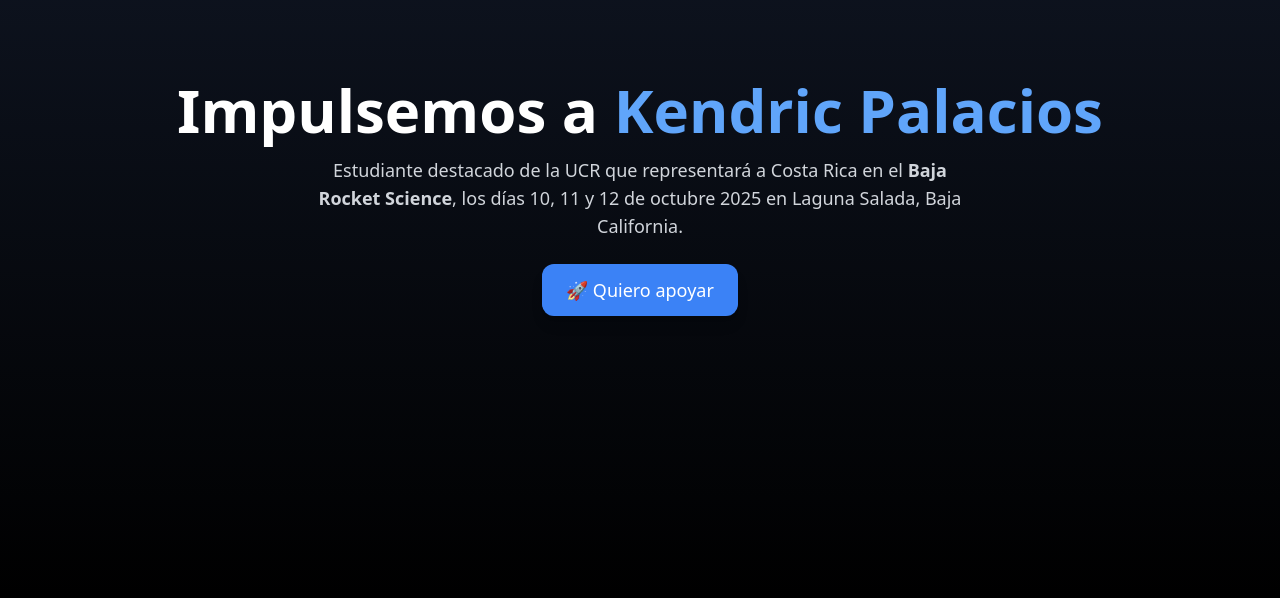
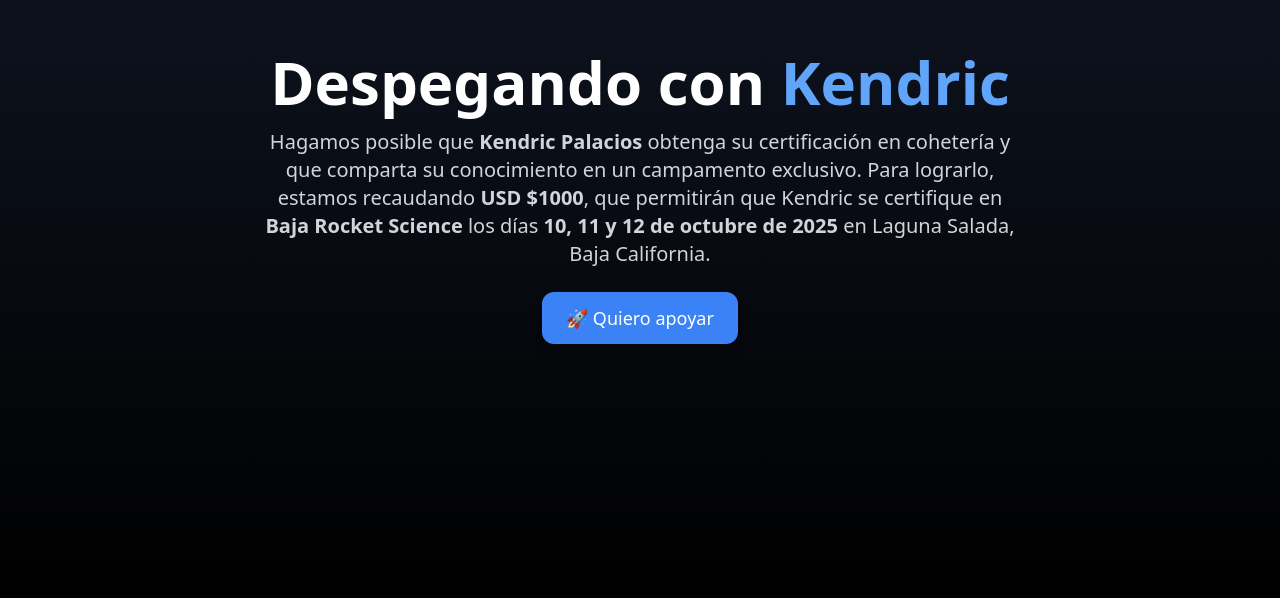
Before and after one commit to nasaspaceappspuravida/BajaRocketScience, a plain HTML site: page index.html in a window 1280 px wide. Shown: the part 202-800 px from the top of the page. Drawn offline with nearby package versions, Linux system fonts and the light colour scheme.

Commit message:
Update index.html

```diff
--- a/index.html
+++ b/index.html
@@ -3,7 +3,7 @@
   <head>
     <meta charset="UTF-8" />
     <meta name="viewport" content="width=device-width, initial-scale=1.0" />
-    <title>Apoyemos a Kendric Palacios 🚀</title>
+    <title>Despegando con Kendric 🚀</title>
     <!-- Tailwind CDN -->
     <script src="https://cdn.tailwindcss.com"></script>
 
@@ -18,14 +18,13 @@
     <!-- Hero -->
     <section class="h-screen flex flex-col justify-center items-center text-center bg-gradient-to-b from-gray-900 to-black">
       <h1 class="text-4xl md:text-6xl font-bold mb-4">
-        Impulsemos a <span class="text-blue-400">Kendric Palacios</span>
+        Despegando con <span class="text-blue-400">Kendric</span>
       </h1>
-      <p class="max-w-2xl text-lg text-gray-300 mb-6">
-        Estudiante destacado de la UCR que representará a Costa Rica en el
-        <strong>Baja Rocket Science</strong>, los días 10, 11 y 12 de octubre
-        2025 en Laguna Salada, Baja California.
-      </p>
-      <a
+ <p class="max-w-3xl text-lg md:text-xl text-gray-300 mb-6 leading-relaxed">
+  Hagamos posible que <strong>Kendric Palacios</strong> obtenga su certificación en cohetería y que comparta su conocimiento en un campamento exclusivo.
+  Para lograrlo, estamos recaudando <strong>USD $1000</strong>, que permitirán que Kendric se certifique en <strong>Baja Rocket Science</strong> los días <strong>10, 11 y 12 de octubre de 2025</strong> en Laguna Salada, Baja California.
+</p>
+     <a
         href="#donar"
         class="px-6 py-3 bg-blue-500 hover:bg-blue-600 text-lg rounded-xl shadow-lg"
       >
```
